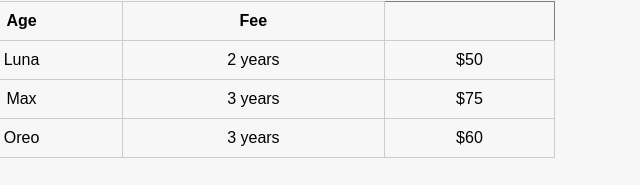
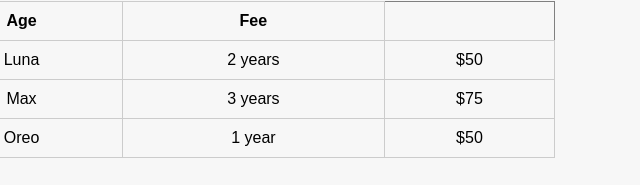
Before and after one commit to TasfiaR06/LovedPetsShelter, a plain HTML site: page index.html in a window 1280 px wide. Shown: the part 1105-1290 px from the top of the page, 535-1175 px from the left. Drawn offline with Linux system fonts and the light colour scheme; files whose address does not match are found by name.

Commit message:
Update index.html

```diff
--- a/index.html
+++ b/index.html
@@ -80,8 +80,8 @@
      <tr>
       <td>Cat</td>
       <td>Oreo</td>
-      <td>3 years</td>
-      <td>$60</td>
+      <td>1 year</td>
+      <td>$50</td>
     </tr>
   </table>
 </section>
```
